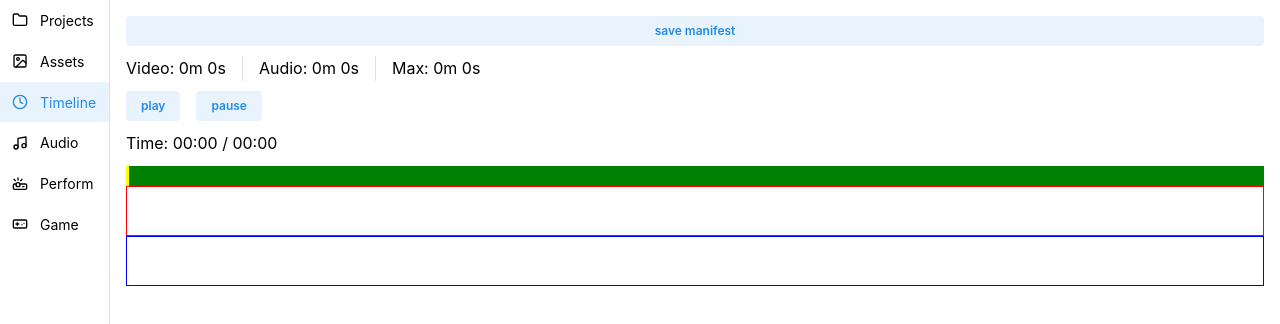
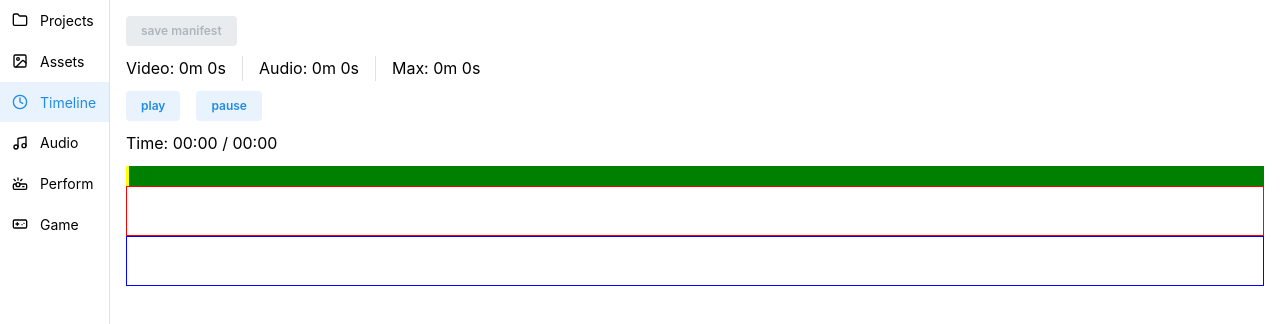
Before and after one commit to mradionov/ochen, a Svelte app: page /timeline in a window 1280 px wide. Shown: the top 324 px of the page. Built offline with nearby package versions, Linux system fonts and the light colour scheme.

Commit message:
Save indicator

```diff
--- a/src/features/manifest/manifest_save_button.tsx
+++ b/src/features/manifest/manifest_save_button.tsx
@@ -1,12 +1,21 @@
-import { Button } from '@mantine/core';
 import { useManifest } from './use_manifest';
+import { Button, Indicator } from '@mantine/core';
 
 export const ManifestSaveButton = () => {
-  const { manifestStore, manifestWriter } = useManifest();
+  const { saveManifest, hasManifestChanged } = useManifest();
 
-  const onClick = () => {
-    void manifestWriter.writeWithFilePicker(manifestStore);
-  };
-
-  return <Button onClick={onClick}>save manifest</Button>;
+  return (
+    <Indicator
+      inline
+      disabled={!hasManifestChanged}
+      processing={hasManifestChanged}
+      color="red"
+      size={12}
+      withBorder
+    >
+      <Button onClick={saveManifest} disabled={!hasManifestChanged}>
+        save manifest
+      </Button>
+    </Indicator>
+  );
 };
--- a/src/features/manifest/use_manifest.tsx
+++ b/src/features/manifest/use_manifest.tsx
@@ -1,8 +1,8 @@
+import { useProjects } from '../projects/use_projects';
+import { ManifestReader } from './manifest_reader';
+import { ManifestWriter } from './manifest_writer';
+import { ManifestStore, type ManifestState } from './stores/manifest_store';
 import React from 'react';
-import { ManifestReader } from './manifest_reader';
-import { ManifestStore } from './stores/manifest_store';
-import { useProjects } from '../projects/use_projects';
-import { ManifestWriter } from './manifest_writer';
 
 const manifestReader = new ManifestReader();
 const manifestWriter = new ManifestWriter();
@@ -11,6 +11,9 @@ const manifestStore = ManifestStore.createEmpty();
 export const useManifest = () => {
   const { activeProjectName } = useProjects();
 
+  const [savePointManifestState, setSavePointManifestState] =
+    React.useState<ManifestState | null>(null);
+
   const manifestState = React.useSyncExternalStore(
     manifestStore.subscribe,
     manifestStore.getSnapshot,
@@ -18,7 +21,14 @@ export const useManifest = () => {
 
   const load = async (projectName: string) => {
     const loadedManifestStore = await manifestReader.read(projectName);
-    manifestStore.hydrate(loadedManifestStore.getSnapshot());
+    const snap = loadedManifestStore.getSnapshot();
+    manifestStore.hydrate(snap);
+    setSavePointManifestState(snap);
+  };
+
+  const saveManifest = async () => {
+    await manifestWriter.writeWithFilePicker(manifestStore);
+    setSavePointManifestState(manifestStore.getSnapshot());
   };
 
   React.useEffect(() => {
@@ -28,5 +38,12 @@ export const useManifest = () => {
     void load(activeProjectName);
   }, [activeProjectName]);
 
-  return { manifestState, manifestStore, manifestWriter };
+  const hasManifestChanged = React.useMemo(() => {
+    return (
+      savePointManifestState != null &&
+      JSON.stringify(savePointManifestState) !== JSON.stringify(manifestState)
+    );
+  }, [savePointManifestState, manifestState]);
+
+  return { manifestState, manifestStore, saveManifest, hasManifestChanged };
 };
```
Also changed, not shown: public/sets/05_njs/manifest.json (added).
